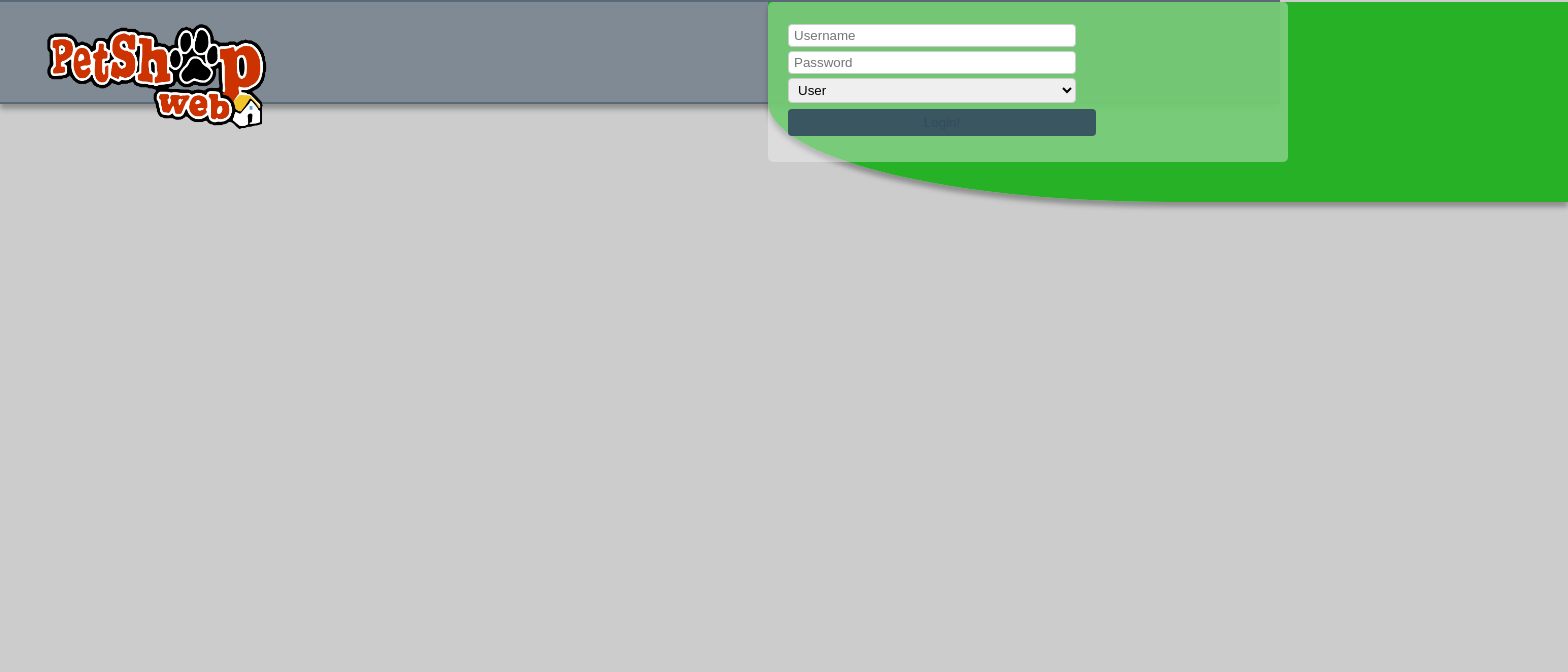
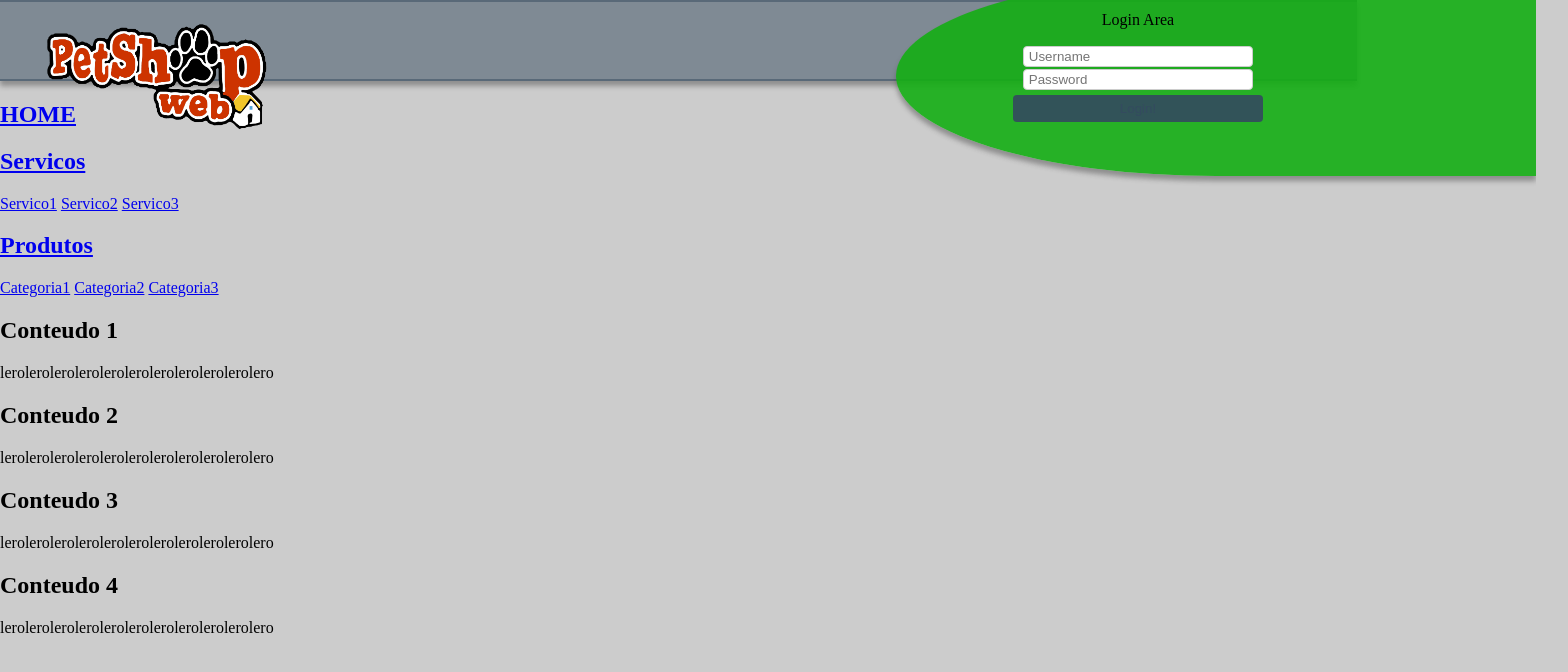
Before and after one commit to rhobernardi/PetShopWeb, a plain HTML site: page index.html in a window 1280 px wide. Shown: the whole page, 1568 px wide, since content can reach past the window. Drawn offline with Linux system fonts and the light colour scheme.

Commit message:
added percent numbers

```diff
--- a/css/style.css
+++ b/css/style.css
@@ -7,11 +7,11 @@ body, html
 
 #top_bar
 {
-	padding: 0;
+	padding: 3%;
 	border-top: 2px solid rgba(52,74,95,0.5);
 	border-bottom: 2px solid rgba(52,74,95,0.5);
 	width: 100%;
-	height: 100px;
+	/*height: 100px;*/
 	background-color: rgba(52,74,95,0.5);
 	-webkit-box-shadow: 0px 5px 5px 0px rgba(50, 50, 50, 0.4);
 	-moz-box-shadow:    0px 5px 5px 0px rgba(50, 50, 50, 0.4);
@@ -28,10 +28,12 @@ body, html
 #login_area
 {
 	position: absolute;
+	border-top-left-radius: 50%;
 	border-bottom-left-radius: 50%;
-	width: 800px;
-	height: 200px;
-	left: 60%;
+	width: 50%;
+	height: 25%;
+	left: 70%;
+	top: -3%;
 	background-color: rgba(21, 174, 21, 0.9);
 	-webkit-box-shadow: 0px 5px 5px 0px rgba(50, 50, 50, 0.4);
 	-moz-box-shadow:    0px 5px 5px 0px rgba(50, 50, 50, 0.4);
@@ -40,8 +42,8 @@ body, html
 
 input[type=text], select {
     width: 60%;
-    padding: 3px 5px;
-    margin: 2px 0;
+    padding: 2px 5px;
+    margin: 1px 0;
     display: inline-block;
     border: 1px solid #ccc;
     border-radius: 4px;
@@ -50,8 +52,8 @@ input[type=text], select {
 
 input[type=password], select {
     width: 60%;
-    padding: 3px 5px;
-    margin: 2px 0;
+    padding: 2px 5px;
+    margin: 1px 0;
     display: inline-block;
     border: 1px solid #ccc;
     border-radius: 4px;
@@ -68,6 +70,7 @@ input[type=login_button] {
     border-radius: 4px;
     cursor: pointer;
     text-align: center;
+
 }
 
 input[type=login_button]:hover {
@@ -75,10 +78,12 @@ input[type=login_button]:hover {
 }
 
 div.login {
+	text-align: center;
 	left: -60%;
 	width: 60%;
 	height: 60%;
     border-radius: 5px;
-    background-color: rgba(242, 242, 242, 0.4);
-    padding: 20px;
+    /*background-color: rgba(242, 242, 242, 0.4);*/
+    padding-left: 50px;
+    padding-top: 3%
 }
--- a/index.html
+++ b/index.html
@@ -1,6 +1,6 @@
-<!DOCTYPE html>
-<html lang="pt-br">
+<!DOCTYPE HTML>
 
+<html>
 <head>
 
     <meta charset="utf-8">
@@ -12,20 +12,22 @@
     <title>PETSHOP WEB</title>
 
 </head>
-
 <body>
 
 	<div class="site_background">
 
 		<nav id="top_bar">
 
-			<img id="pet_shop_logo" src="img/Logo_vetor.png" alt="logo_petshop_web" style="width:400px;height:300px;">
+			<a href="index.html" id="logo"><img id="pet_shop_logo" src="img/Logo_vetor.png" alt="logo_petshop_web" style="width:400px;height:300px;"></a>
+
 
 			<div id="login_area">
 
 				<div class="login">
 
-					<!-- <label for="uname">Username</label> -->
+					<p>Login Area</p>
+
+					<!-- <label for="uname">Login Area</label> -->
 				    <input type="text" id="uname" name="username" placeholder="Username">
 
 				    <!-- <label for="passwd">Password</label> -->
@@ -33,10 +35,10 @@
 
 				    <!-- <label for="account">Account</label> -->
 
-				    <select id="country" name="country">
+				    <!-- <select id="country" name="country">
 				      <option value="user">User</option>
 				      <option value="administrator">Administrator</option>
-				    </select>
+				    </select> -->
 
 				    <input type="login_button" value="Login!">
 
@@ -44,14 +46,39 @@
 
 			</div>
 
+
 		</nav>
 
 
+	<div id="side_bar">
+		<a href="home.html"><h2>HOME</h2></a>
+		<a href="servicos.html"><h2>Servicos</h2></a>
+		<a href="servicos.html/id=1">Servico1</a>
+		<a href="servicos.html/id=2">Servico2</a>
+		<a href="servicos.html/id=3">Servico3</a>
+		<a href="produtos.html"><h2>Produtos</h2></a>
+		<a href="produtos.html/cat=1">Categoria1</a>
+		<a href="produtos.html/cat=2">Categoria2</a>
+		<a href="produtos.html/cat=3">Categoria3</a>
+	</div>
 
-
+	<div id="page_content">
+		<div class="content">
+			<h2>Conteudo 1</h2>
+			<p>lerolerolerolerolerolerolerolerolerolerolero</p>
+		</div>
+		<div class="content">
+					<h2>Conteudo 2</h2>
+			<p>lerolerolerolerolerolerolerolerolerolerolero</p></div>
+		<div class="content">
+					<h2>Conteudo 3</h2>
+			<p>lerolerolerolerolerolerolerolerolerolerolero</p></div>
+		<div class="content">
+					<h2>Conteudo 4</h2>
+			<p>lerolerolerolerolerolerolerolerolerolerolero</p></div>
+	</div>
 
 	</div>
 
 </body>
-
 </html>
```
